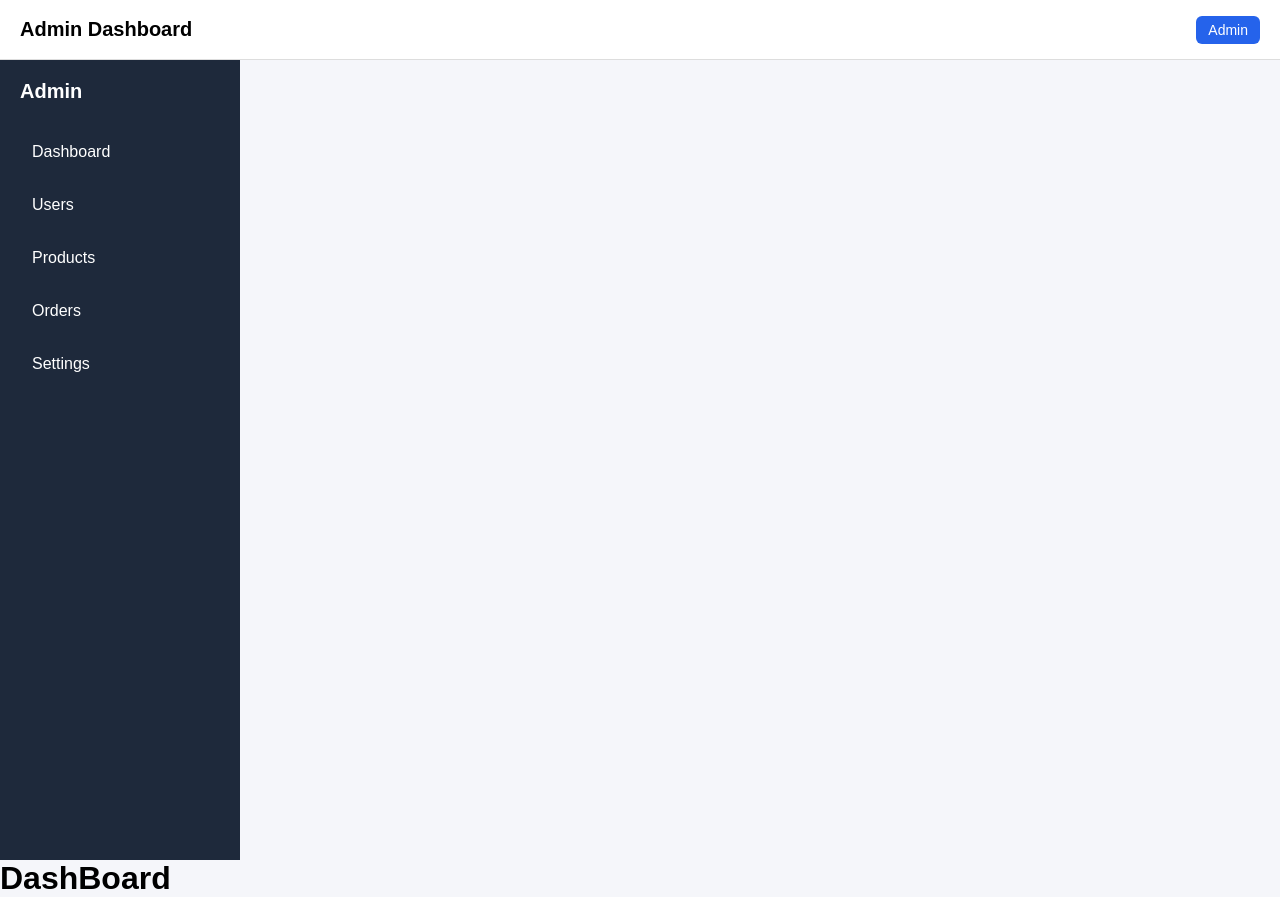
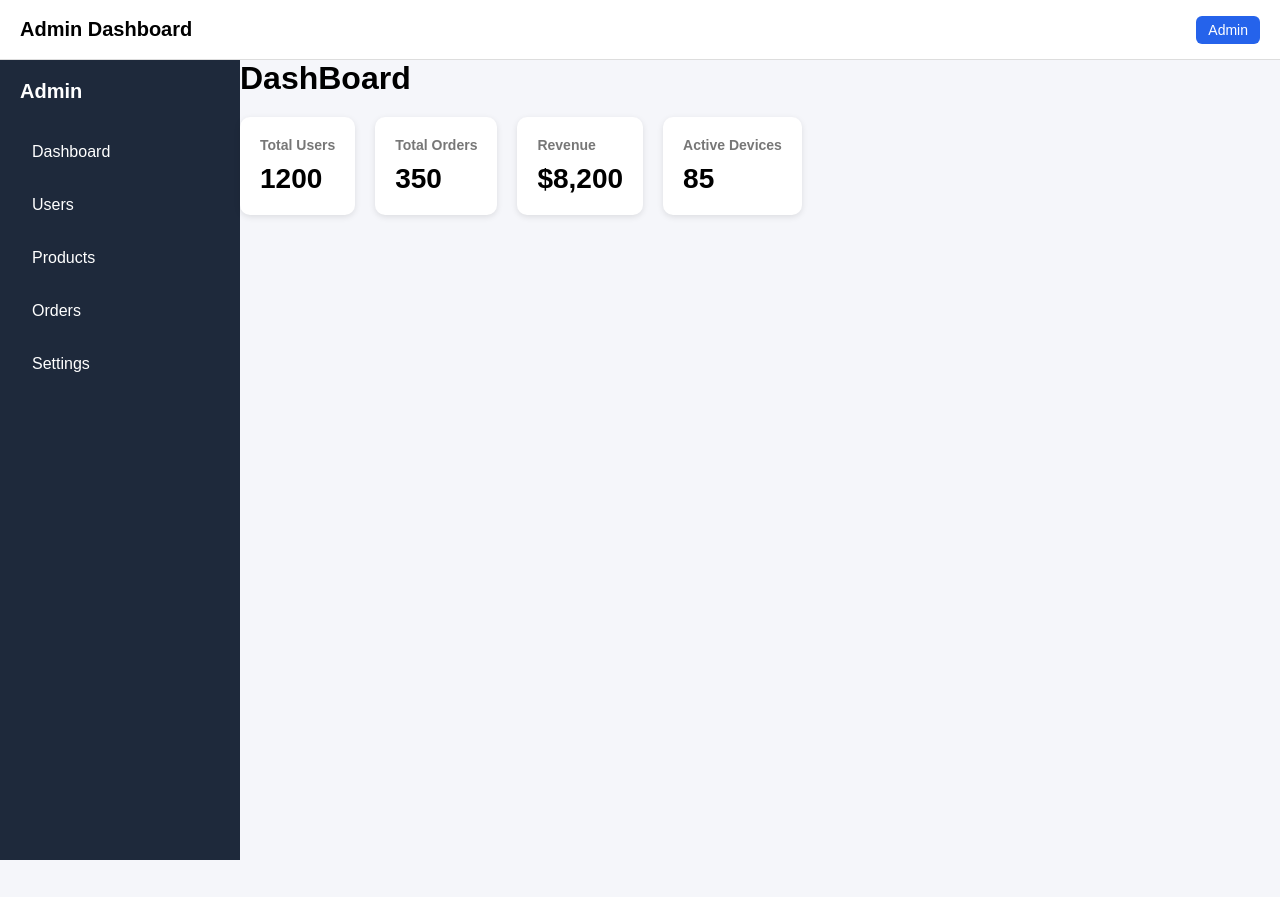
Before and after one commit to OmKhandale05/admin-dashboard, a React (Vite) app: page / in a window 1280 px wide. After the commit the page ends 860 px from the top, so only its background shows below. Built offline with nearby package versions, Linux system fonts and the light colour scheme.

Commit message:
Style: Add statcard and dashboard styles

```diff
--- a/src/components/StatCard.jsx
+++ b/src/components/StatCard.jsx
@@ -1,10 +1,12 @@
-const StatCard = ({title, value}) => {
+import "../styles/StatCard.css";
+
+const StatCard = ({ title, value }) => {
   return (
     <div className="stat-card">
       <h4 className="stat-title">{title}</h4>
       <p className="stat-value">{value}</p>
     </div>
   );
-}
+};
 
 export default StatCard;
--- a/src/pages/Dashboard.jsx
+++ b/src/pages/Dashboard.jsx
@@ -1,7 +1,19 @@
+import StatCard from "../components/StatCard";
+import "../styles/Dashboard.css";
+
 const Dashboard = () => {
   return (
     <div>
       <h1>DashBoard</h1>
+      <div className="card-container">
+
+        <StatCard title="Total Users" value="1200"/>
+        <StatCard title="Total Orders" value="350"/>
+        <StatCard title="Revenue" value="$8,200"/>
+        <StatCard title="Active Devices" value="85"/>
+
+
+      </div>
     </div>
   );
 };
--- a/src/router/AppRouter.jsx
+++ b/src/router/AppRouter.jsx
@@ -7,13 +7,15 @@ import Products from "../pages/Products";
 import Settings from "../pages/Settings";
 import Users from "../pages/Users";
 
+import "../styles/layout.css"
+
 const AppRouter = () => {
   return (
     <BrowserRouter>
       <Navbar />
-      <div>
+      <div className="layout-container">
         <Sidebar />
-        <div>
+        <div className="main-container">
           <Routes>
             <Route path="/" element={<Dashboard />} />
             <Route path="/users" element={<Users />} />
--- /dev/null
+++ b/src/styles/Dashboard.css
@@ -0,0 +1,6 @@
+.card-container{
+    margin-top: 20px;
+    display: flex;
+    gap: 20px;
+    flex-wrap: wrap;
+}
--- /dev/null
+++ b/src/styles/StatCard.css
@@ -0,0 +1,17 @@
+.stat-card{
+    background: white;
+    padding: 20px;
+    border-radius: 10px;
+    box-shadow: 0 2px 6px rgba(0, 0, 0, 0.1);
+}
+
+.stat-title{
+    font-size: 14px;
+    color: #777;
+}
+
+.stat-value{
+    font-size: 28px;
+    font-weight: bold;
+    margin-top: 10px;
+}
--- /dev/null
+++ b/src/styles/layout.css
@@ -0,0 +1,8 @@
+.layout-container{
+    display: flex;
+}
+
+.main-content{
+    flex: 1;
+    padding: 20px;
+}
```
Lines whose indentation alone changed are shown as unchanged.
